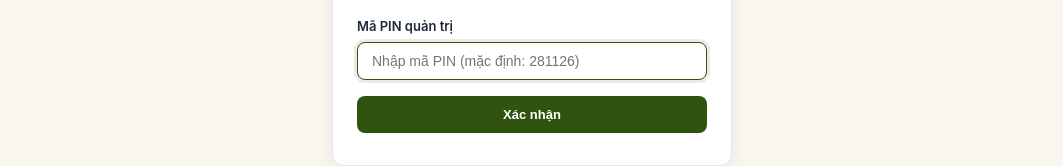
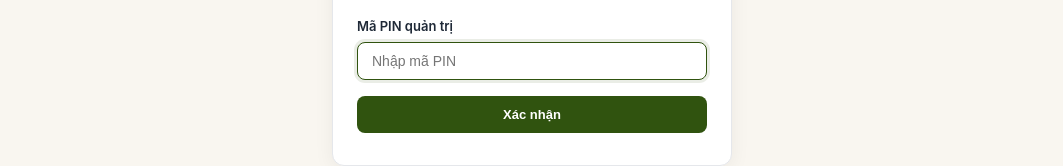
Before and after one commit to ngoctungg/wedding_tangduy-hongnhung, a website: page public/admin.html in a window 1280 px wide. Shown: the part 276-442 px from the top of the page, without its empty margins (108-1171 px from the left). Drawn offline with Linux system fonts and the light colour scheme.

Commit message:
fix: remove default PIN value from admin login placeholder for security

```diff
--- a/public/admin.html
+++ b/public/admin.html
@@ -257,7 +257,7 @@
       <form id="login-form">
         <div class="form-group">
           <label for="admin-pin">Mã PIN quản trị</label>
-          <input type="password" id="admin-pin" placeholder="Nhập mã PIN (mặc định: 281126)" required autofocus autocomplete="current-password">
+          <input type="password" id="admin-pin" placeholder="Nhập mã PIN" required autofocus autocomplete="current-password">
         </div>
         <button type="submit" class="btn btn-primary" style="width: 100%; justify-content: center; padding: 10px;">Xác nhận</button>
       </form>
```
Also changed, not shown: README.md.
